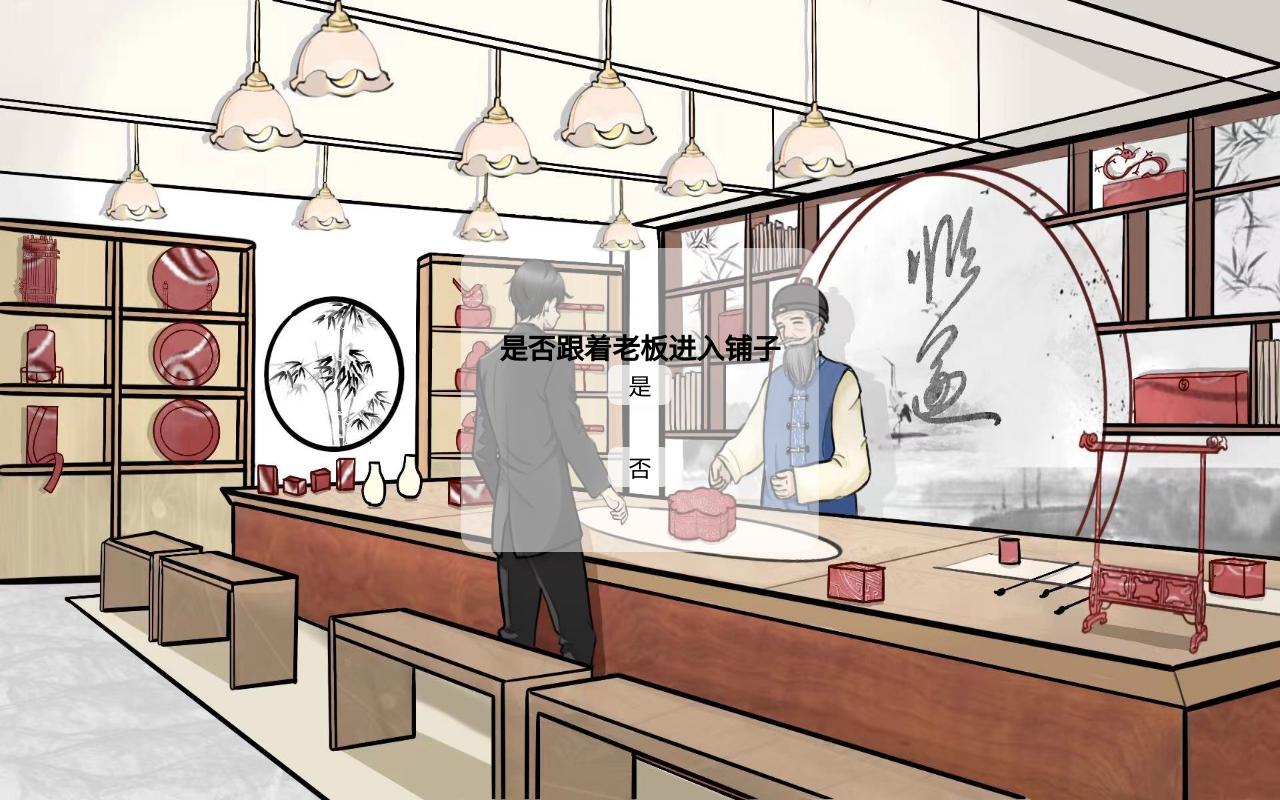
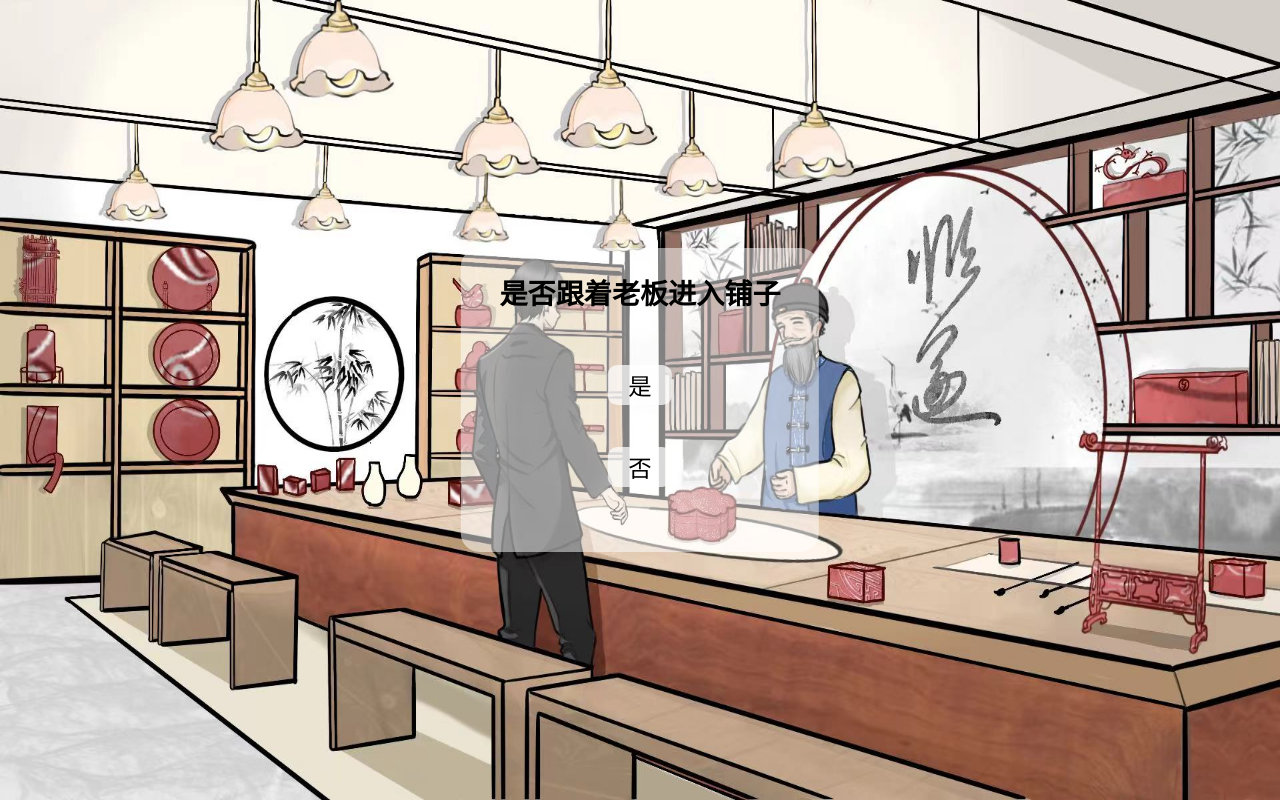
Before and after one commit to 1234567-89ok/1234567-89ok.github.io, a plain HTML site: page 场景二 是否进入店铺.html in a window 1280 px wide. Drawn offline with Linux system fonts and the light colour scheme.

Commit message:
Update 场景二 是否进入店铺.html

```diff
--- a/场景二 是否进入店铺.html
+++ b/场景二 是否进入店铺.html
@@ -20,11 +20,7 @@
         background-attachment: fixed;
     }
     .container {
-      display: flex;
       position: absolute;
-      flex-direction: column;
-      text-align: center;
-      justify-content: center;
       width: 28vw;
       height: 38vh;
       top: 50%;
@@ -69,6 +65,8 @@
       border-radius: 0.1rem; /* 边框弧度 */
   }
   h1{
+      margin: 0.25rem;
+    text-align: center;
       color: black;
       font-size: 0.3rem;
       font-family: 楷体;
```
